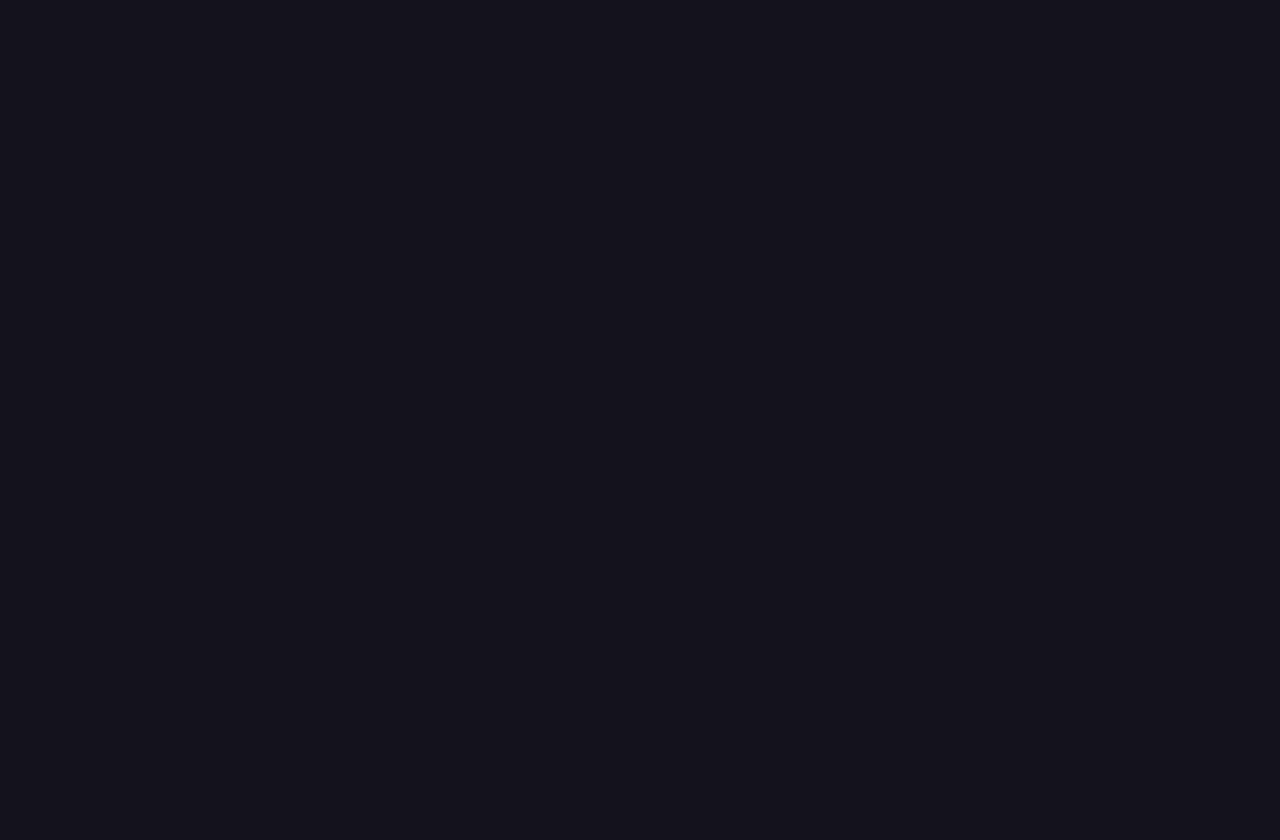
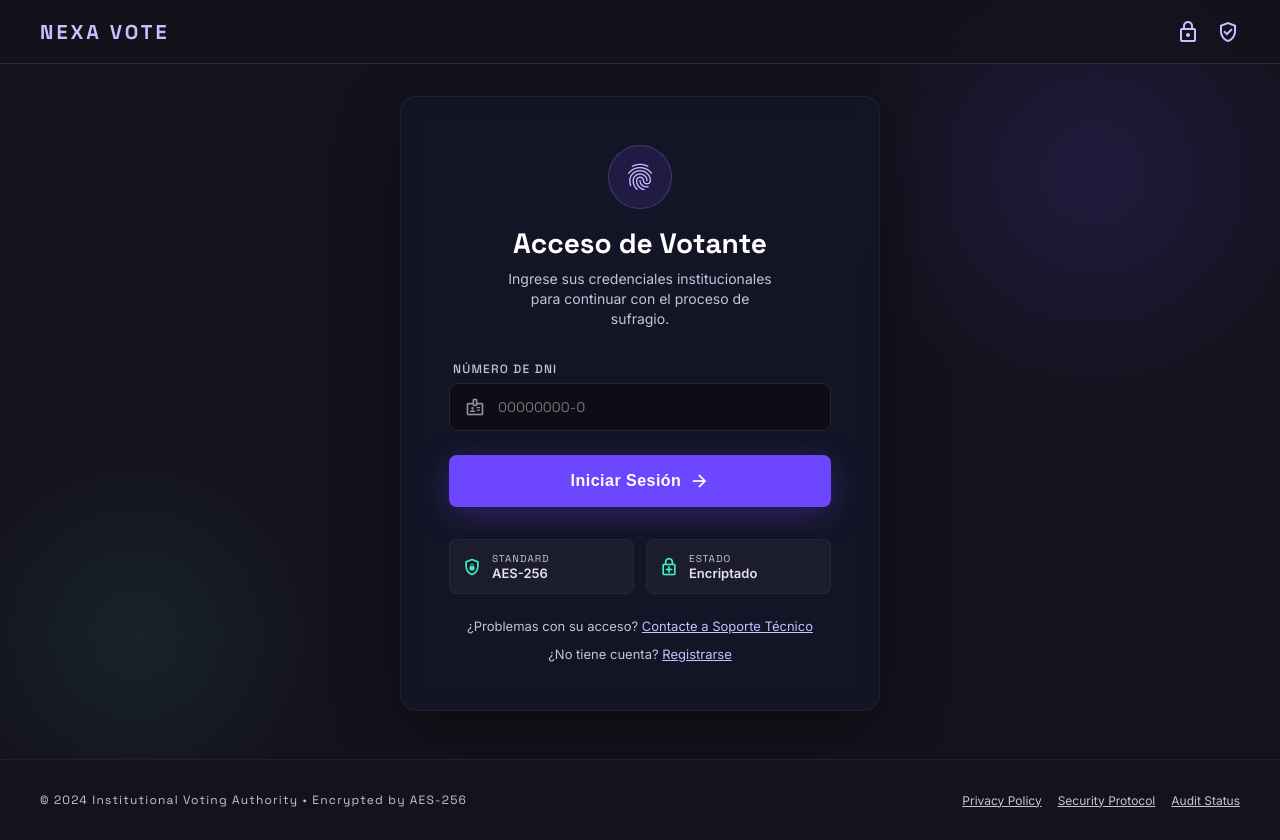
Before and after one commit to mofuel/Nexa-Vote-Front, a React (Vite) app: page /login in a window 1280 px wide. Before the commit this address had no page. Before the commit the page ends 800 px from the top, so only its background shows below. Built offline with nearby package versions, Linux system fonts and the light colour scheme.

Commit message:
Agregando el login votante

```diff
--- a/src/App.jsx
+++ b/src/App.jsx
@@ -1,11 +1,13 @@
 import { BrowserRouter, Routes, Route } from 'react-router-dom'
 import Inicio from './pages/Inicio'
+import LoginVotante from './pages/votante/LoginVotante'
 
 function App() {
   return (
     <BrowserRouter>
       <Routes>
         <Route path="/" element={<Inicio />} />
+        <Route path='/login' element={<LoginVotante/>} />
       </Routes>
     </BrowserRouter>
   )
--- /dev/null
+++ b/src/pages/votante/LoginVotante.jsx
@@ -0,0 +1,193 @@
+import { useNavigate } from 'react-router-dom'
+
+const glassCard = {
+  background: 'rgba(19, 22, 42, 0.7)',
+  backdropFilter: 'blur(12px)',
+  border: '1px solid rgba(255, 255, 255, 0.06)',
+}
+
+export default function LoginVotante() {
+  const navigate = useNavigate()
+
+  return (
+    <div style={{ background: '#14121c', color: '#e6e0ef', minHeight: '100vh', fontFamily: 'Inter, sans-serif', display: 'flex', flexDirection: 'column' }}>
+
+      {/* Header */}
+      <header style={{
+        position: 'fixed', top: 0, width: '100%', zIndex: 50,
+        background: 'rgba(20,18,28,0.8)', backdropFilter: 'blur(20px)',
+        borderBottom: '1px solid rgba(255,255,255,0.1)', height: '64px',
+        display: 'flex', alignItems: 'center',
+      }}>
+        <div style={{
+          display: 'flex', justifyContent: 'space-between', alignItems: 'center',
+          padding: '0 40px', width: '100%', maxWidth: '1280px', margin: '0 auto',
+        }}>
+          <span
+            onClick={() => navigate('/')}
+            style={{ fontFamily: 'Space Grotesk, sans-serif', fontWeight: 700, fontSize: '20px', color: '#c9beff', letterSpacing: '0.15em', cursor: 'pointer' }}
+          >
+            NEXA VOTE
+          </span>
+          <div style={{ display: 'flex', alignItems: 'center', gap: '16px' }}>
+            <span className="material-symbols-outlined" style={{ color: '#c9beff', cursor: 'pointer' }}>lock</span>
+            <span className="material-symbols-outlined" style={{ color: '#c9beff', cursor: 'pointer' }}>verified_user</span>
+          </div>
+        </div>
+      </header>
+
+      {/* Main */}
+      <main style={{
+        flex: 1, display: 'flex', alignItems: 'center', justifyContent: 'center',
+        padding: '96px 40px 48px', position: 'relative', overflow: 'hidden',
+      }}>
+
+        {/* Background glows */}
+        <div style={{
+          position: 'absolute', top: '-10%', right: '-5%',
+          width: '500px', height: '500px', pointerEvents: 'none',
+          background: 'radial-gradient(circle at center, rgba(108,71,255,0.15) 0%, transparent 70%)',
+        }} />
+        <div style={{
+          position: 'absolute', bottom: '-10%', left: '-5%',
+          width: '400px', height: '400px', pointerEvents: 'none',
+          background: 'radial-gradient(circle at center, rgba(65,238,194,0.08) 0%, transparent 70%)',
+        }} />
+
+        {/* Card */}
+        <div style={{ width: '100%', maxWidth: '480px', position: 'relative', zIndex: 10 }}>
+          <div style={{ ...glassCard, padding: '48px', borderRadius: '16px', boxShadow: '0 24px 64px rgba(0,0,0,0.4)' }}>
+
+            {/* Icon + Title */}
+            <div style={{ textAlign: 'center', marginBottom: '32px' }}>
+              <div style={{
+                display: 'inline-flex', alignItems: 'center', justifyContent: 'center',
+                width: '64px', height: '64px', borderRadius: '50%',
+                background: 'rgba(108,71,255,0.15)', border: '1px solid rgba(201,190,255,0.2)',
+                marginBottom: '16px',
+              }}>
+                <span className="material-symbols-outlined" style={{ color: '#c9beff', fontSize: '32px' }}>fingerprint</span>
+              </div>
+              <h1 style={{
+                fontFamily: 'Space Grotesk, sans-serif', fontWeight: 700,
+                fontSize: '28px', color: '#fff', marginBottom: '8px',
+              }}>
+                Acceso de Votante
+              </h1>
+              <p style={{ color: '#c9c3d9', fontSize: '14px', lineHeight: '20px', maxWidth: '280px', margin: '0 auto' }}>
+                Ingrese sus credenciales institucionales para continuar con el proceso de sufragio.
+              </p>
+            </div>
+
+            {/* Form */}
+            <div style={{ display: 'flex', flexDirection: 'column', gap: '16px' }}>
+
+              {/* DNI field */}
+              <div style={{ display: 'flex', flexDirection: 'column', gap: '6px' }}>
+                <label style={{
+                  fontFamily: 'Space Grotesk, sans-serif', fontSize: '12px',
+                  color: '#c9c3d9', letterSpacing: '0.1em', fontWeight: 500,
+                  textTransform: 'uppercase', paddingLeft: '4px',
+                }}>
+                  Número de DNI
+                </label>
+                <div style={{ position: 'relative' }}>
+                  <span className="material-symbols-outlined" style={{
+                    position: 'absolute', left: '16px', top: '50%', transform: 'translateY(-50%)',
+                    color: '#938ea2', fontSize: '20px',
+                  }}>badge</span>
+                  <input
+                    type="text"
+                    placeholder="00000000-0"
+                    style={{
+                      width: '100%', background: '#0e0d17',
+                      border: '1px solid rgba(255,255,255,0.1)', borderRadius: '8px',
+                      padding: '14px 16px 14px 48px', color: '#e6e0ef',
+                      fontFamily: 'Space Grotesk, sans-serif', fontSize: '14px',
+                      outline: 'none', boxSizing: 'border-box',
+                      transition: 'border-color 0.2s',
+                    }}
+                    onFocus={e => e.target.style.borderColor = '#6c47ff'}
+                    onBlur={e => e.target.style.borderColor = 'rgba(255,255,255,0.1)'}
+                  />
+                </div>
+              </div>
+
+              {/* Submit button */}
+              <button
+                onClick={() => navigate('/votante/validacion')}
+                style={{
+                  marginTop: '8px',
+                  background: '#6c47ff', color: '#fff', border: 'none',
+                  padding: '16px', borderRadius: '8px', fontWeight: 700,
+                  fontSize: '16px', cursor: 'pointer', letterSpacing: '0.03em',
+                  display: 'flex', alignItems: 'center', justifyContent: 'center', gap: '8px',
+                  boxShadow: '0 8px 32px rgba(108,71,255,0.3)',
+                  transition: 'all 0.2s',
+                }}
+                onMouseOver={e => e.currentTarget.style.opacity = '0.9'}
+                onMouseOut={e => e.currentTarget.style.opacity = '1'}
+              >
+                <span>Iniciar Sesión</span>
+                <span className="material-symbols-outlined" style={{ fontSize: '20px' }}>arrow_forward</span>
+              </button>
+            </div>
+
+            {/* Security badges */}
+            <div style={{ display: 'grid', gridTemplateColumns: '1fr 1fr', gap: '12px', marginTop: '32px' }}>
+              {[
+                { icon: 'shield_lock', label: 'Standard', value: 'AES-256' },
+                { icon: 'enhanced_encryption', label: 'Estado', value: 'Encriptado' },
+              ].map((badge) => (
+                <div key={badge.value} style={{
+                  display: 'flex', alignItems: 'center', gap: '10px',
+                  padding: '12px', borderRadius: '8px',
+                  background: 'rgba(255,255,255,0.04)', border: '1px solid rgba(255,255,255,0.05)',
+                }}>
+                  <span className="material-symbols-outlined" style={{ color: '#41eec2', fontSize: '20px' }}>{badge.icon}</span>
+                  <div style={{ display: 'flex', flexDirection: 'column', overflow: 'hidden' }}>
+                    <span style={{ fontFamily: 'Space Grotesk, sans-serif', fontSize: '10px', color: '#c9c3d9', letterSpacing: '0.1em', textTransform: 'uppercase' }}>{badge.label}</span>
+                    <span style={{ fontSize: '13px', fontWeight: 600, color: '#e6e0ef', whiteSpace: 'nowrap', overflow: 'hidden', textOverflow: 'ellipsis' }}>{badge.value}</span>
+                  </div>
+                </div>
+              ))}
+            </div>
+
+            {/* Help link */}
+            <p style={{ textAlign: 'center', marginTop: '24px', fontSize: '13px', color: '#c9c3d9' }}>
+              ¿Problemas con su acceso?{' '}
+              <span style={{ color: '#c9beff', cursor: 'pointer', textDecoration: 'underline' }}>Contacte a Soporte Técnico</span>
+            </p>
+
+            {/* Back link */}
+            <p style={{ textAlign: 'center', marginTop: '12px', fontSize: '13px', color: '#c9c3d9' }}>
+              ¿No tiene cuenta?{' '}
+              <span
+                onClick={() => navigate('/registro')}
+                style={{ color: '#c9beff', cursor: 'pointer', textDecoration: 'underline' }}
+              >
+                Registrarse
+              </span>
+            </p>
+
+          </div>
+        </div>
+      </main>
+
+      {/* Footer */}
+      <footer style={{ background: '#14121c', borderTop: '1px solid rgba(255,255,255,0.05)', padding: '32px 40px' }}>
+        <div style={{ display: 'flex', justifyContent: 'space-between', alignItems: 'center', maxWidth: '1280px', margin: '0 auto', flexWrap: 'wrap', gap: '16px' }}>
+          <span style={{ fontFamily: 'Space Grotesk, sans-serif', fontSize: '12px', color: '#c9c3d9', letterSpacing: '0.1em' }}>
+            © 2024 Institutional Voting Authority • Encrypted by AES-256
+          </span>
+          <div style={{ display: 'flex', gap: '16px' }}>
+            {['Privacy Policy', 'Security Protocol', 'Audit Status'].map(link => (
+              <span key={link} style={{ color: '#c9c3d9', fontSize: '12px', textDecoration: 'underline', cursor: 'pointer' }}>{link}</span>
+            ))}
+          </div>
+        </div>
+      </footer>
+
+    </div>
+  )
+}
```
